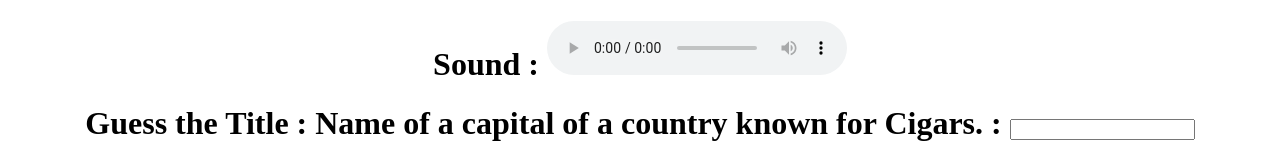
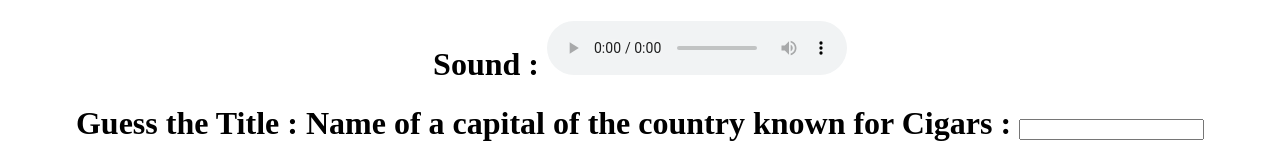
Before and after one commit to cheeesycat69/daily_dose, a plain HTML site: page august_27/index.html in a window 1280 px wide. Drawn offline with nearby package versions, Linux system fonts and the light colour scheme.

Commit message:
Update index.html

```diff
--- a/august_27/index.html
+++ b/august_27/index.html
@@ -13,7 +13,7 @@
 
 <h1>Sound : <audio controls> <source src="havana.mp4" type="audio/ogg">
 </audio></h1>
-<h1>Guess the Title : Name of a capital of a country known for Cigars. : <input type="text" id="blank"/></h1>
+<h1>Guess the Title : Name of a capital of the country known for Cigars : <input type="text" id="blank"/></h1>
 
 </div>
 <div class="center_me">
```
